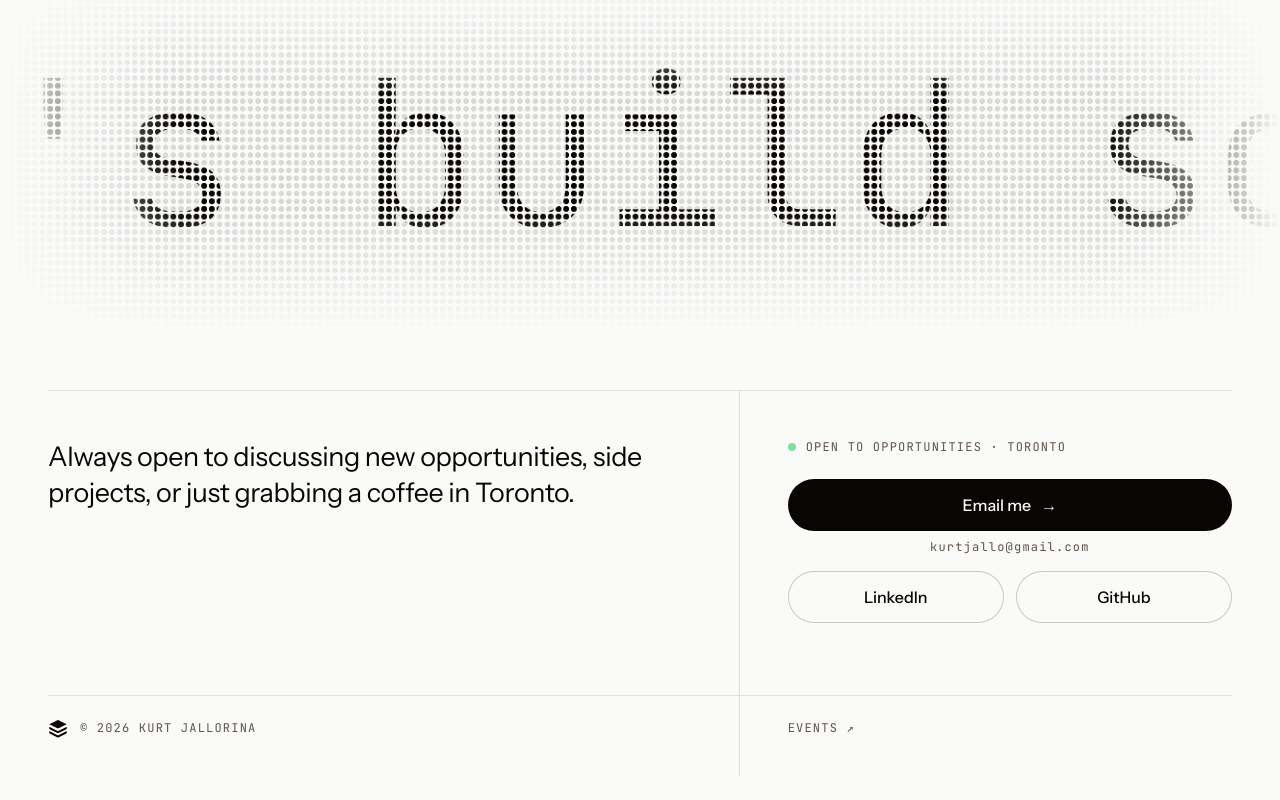
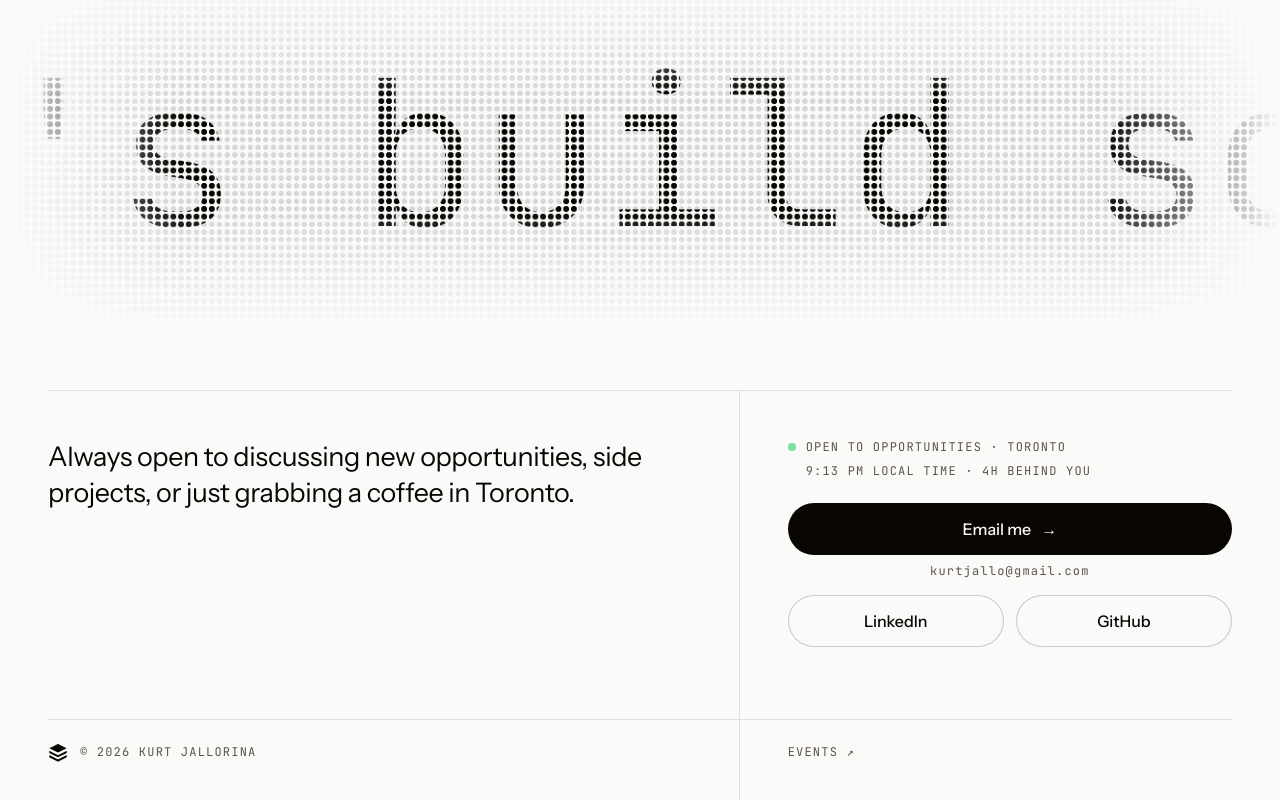
Before and after one commit to kurtjallo/myPortfolioWebsite, a React (Vite) app: page / in a window 1280 px wide. Shown: the part 7642-8442 px from the top of the page. Before the commit the page ends 8418 px from the top, so only its background shows below. Built offline with nearby package versions, Linux system fonts and the light colour scheme; a web font is replaced by a local one.

Commit message:
feat(contact): show Kurt's local time next to the status (#27)

```diff
--- a/src/components/ContactBand.css
+++ b/src/components/ContactBand.css
@@ -56,6 +56,7 @@
 }
 .cb-reach { grid-column: 1 / -1; display: flex; flex-direction: column; gap: 24px; padding: 32px 0 48px; }
 .cb-status { display: flex; align-items: center; gap: 10px; margin: 0; }
+.cb-time { margin: 8px 0 0 18px; text-wrap: balance; }
 .cb-ctas { display: grid; grid-template-columns: 1fr 1fr; gap: 12px; max-width: 480px; }
 .cb-ctas .pill { justify-content: center; }
 .cb-ctas .pill:first-child { grid-column: 1 / -1; }
--- a/src/components/ContactBand.tsx
+++ b/src/components/ContactBand.tsx
@@ -2,6 +2,7 @@ import { useEffect, useRef, useState } from 'react';
 import { CONTACT, LINKS, SITE } from '@/data';
 import { useReducedMotion } from '@/lib/motion';
 import { copyEmail } from '@/lib/email';
+import { localTime } from '@/lib/localTime';
 import { useScramble } from '@/hooks/useScramble';
 import { Logo } from '@/components/Logo';
 import './ContactBand.css';
@@ -50,6 +51,25 @@ function CopyEmail() {
       </span>
     </>
   );
+}
+
+function LocalTime() {
+  const [now, setNow] = useState(() => new Date());
+
+  // Re-aimed at the wall-clock minute on every tick; a fixed 60s interval slips after sleep or throttling.
+  useEffect(() => {
+    let timer = 0;
+    const tick = () => {
+      timer = window.setTimeout(() => {
+        setNow(new Date());
+        tick();
+      }, 60_000 - (Date.now() % 60_000));
+    };
+    tick();
+    return () => clearTimeout(timer);
+  }, []);
+
+  return <p className="label cb-time">{localTime(now, SITE.timeZone)}</p>;
 }
 
 export function ContactBand() {
@@ -112,10 +132,13 @@ export function ContactBand() {
         <div className="cb-close" data-reveal>
           <p className="cb-body">{CONTACT.body}</p>
           <div className="cb-reach">
-            <p className="label cb-status">
-              <span className="dot-live" />
-              {CONTACT.status}
-            </p>
+            <div>
+              <p className="label cb-status">
+                <span className="dot-live" />
+                {CONTACT.status}
+              </p>
+              <LocalTime />
+            </div>
             <div className="cb-ctas">
               <CopyEmail />
               <a className="pill outline" href={LINKS.linkedin.href} target="_blank" rel="noopener noreferrer">
--- a/src/data.ts
+++ b/src/data.ts
@@ -48,6 +48,7 @@ export const SITE = {
   name: 'Kurt Jallorina',
   role: 'Software Engineer',
   location: 'Toronto',
+  timeZone: 'America/Toronto',
   email: 'kurtjallo@gmail.com',
 };
 
--- /dev/null
+++ b/src/lib/localTime.ts
@@ -0,0 +1,19 @@
+/** Minutes east of UTC that `timeZone` observes at `now`. */
+function utcOffset(now: Date, timeZone: string) {
+  const name = new Intl.DateTimeFormat('en-US', { timeZone, timeZoneName: 'longOffset' })
+    .formatToParts(now)
+    .find((p) => p.type === 'timeZoneName')!.value;
+  const m = /([+-])(\d\d):(\d\d)/.exec(name);
+  return m ? (m[1] === '-' ? -1 : 1) * (Number(m[2]) * 60 + Number(m[3])) : 0;
+}
+
+/** "9:14 PM local time · 3h ahead of you" for `timeZone`, without the suffix when the viewer's offset matches. */
+export function localTime(now: Date, timeZone: string) {
+  const time = new Intl.DateTimeFormat('en-US', { hour: 'numeric', minute: '2-digit', timeZone }).format(now);
+  const viewer = -now.getTimezoneOffset();
+  const ahead = utcOffset(now, timeZone) - viewer;
+  if (!ahead) return `${time} local time`;
+  const abs = Math.abs(ahead), h = Math.floor(abs / 60), m = abs % 60;
+  const gap = h && m ? `${h}h ${m}m` : h ? `${h}h` : `${m}m`;
+  return `${time} local time · ${gap} ${ahead > 0 ? 'ahead of' : 'behind'} you`;
+}
```
